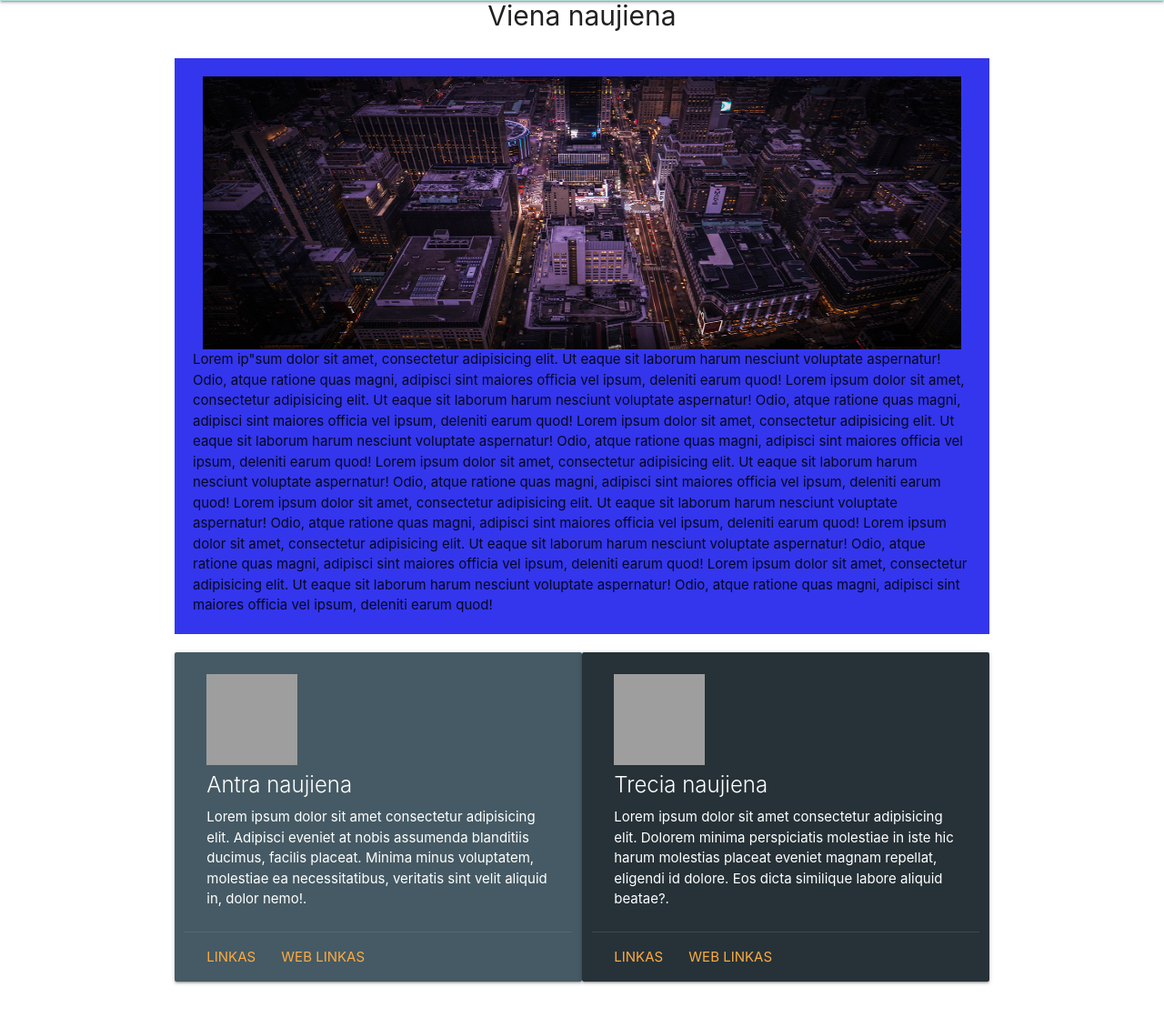
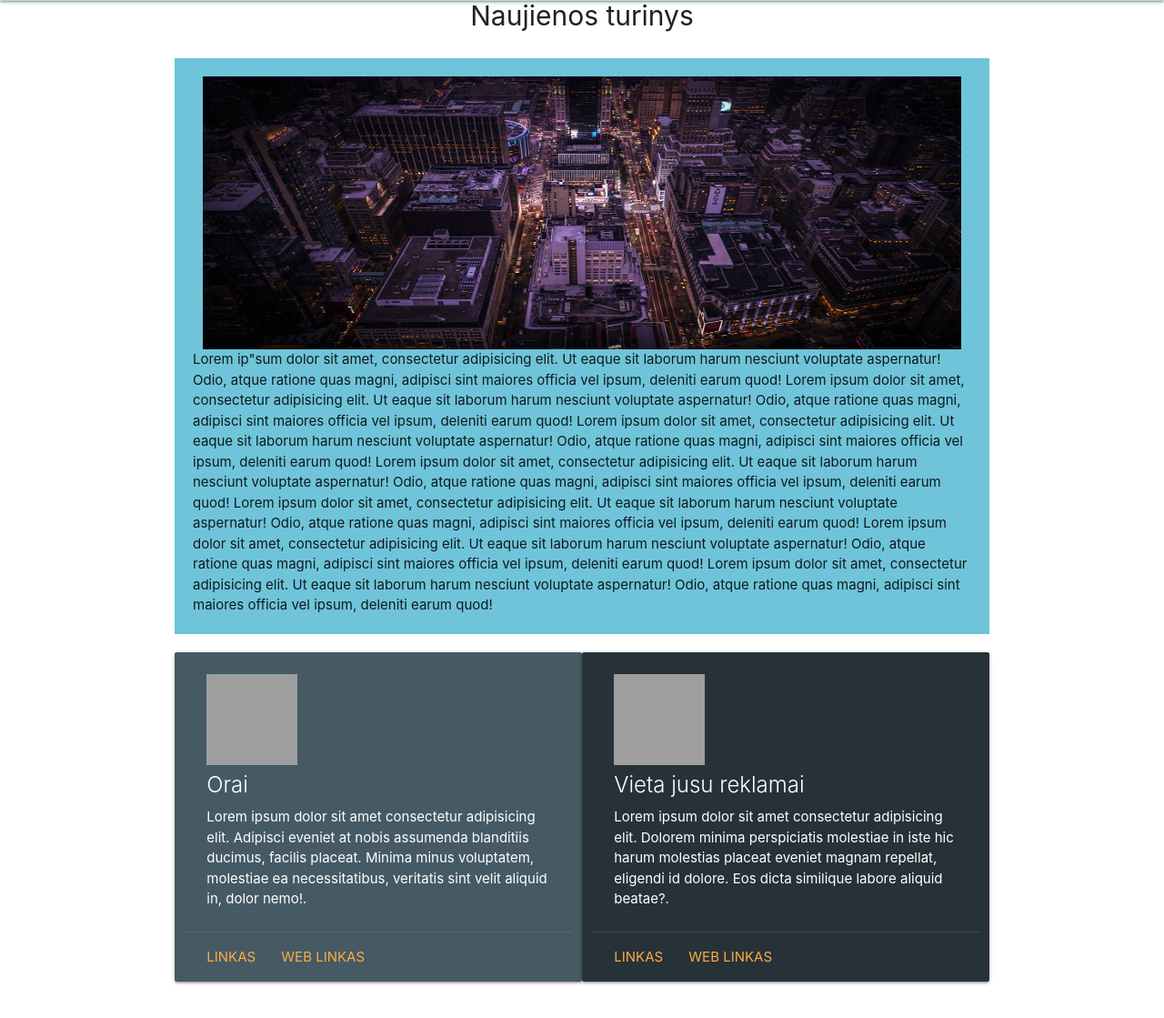
Before and after one commit to aurimasvalys/Projektas2, a PHP site: page /vienanaujiena.php in a window 1280 px wide. Shown: the part 128-1247 px from the top of the page at 91% size. Run offline with PHP 8.4, Linux system fonts and the light colour scheme; grey boxes are pictures that could not be loaded.

Commit message:
trecias puslapis

```diff
--- a/styles/style.css
+++ b/styles/style.css
@@ -195,7 +195,7 @@
 }
 
 .fonas{
-    background-color: rgb(51, 54, 236);
+    background-color: rgb(111, 196, 218);
     border-top: 20px;
     padding:20px;
 
--- a/vienanaujiena.php
+++ b/vienanaujiena.php
@@ -11,7 +11,7 @@
 </nav>
 
 
-<h1 class="antraste container">Viena naujiena</h1>
+<h1 class="antraste container">Naujienos turinys</h1>
 
 
 <div class="fonas row container">
@@ -37,7 +37,7 @@
       <div class="col s8  m6  card blue-grey darken-2">
         <div class="card-content white-text">
         <img src="https://picsum.photos/seed/1/100" alt="">
-          <span class="card-title">Antra naujiena</span>
+          <span class="card-title">Orai</span>
           <p>Lorem ipsum dolor sit amet consectetur adipisicing elit. Adipisci eveniet at nobis assumenda blanditiis ducimus, facilis placeat. Minima minus voluptatem, molestiae ea necessitatibus, veritatis sint velit aliquid in, dolor nemo!.</p>
         </div>
         <div class="card-action">
@@ -49,7 +49,7 @@
       <div class="col s8 m6 card blue-grey darken-4">
         <div class="card-content white-text">
         <img src="https://picsum.photos/seed/2/100" alt="">
-          <span class="card-title">Trecia naujiena</span>
+          <span class="card-title">Vieta jusu reklamai</span>
           <p>Lorem ipsum dolor sit amet consectetur adipisicing elit. Dolorem minima perspiciatis molestiae in iste hic harum molestias placeat eveniet magnam repellat, eligendi id dolore. Eos dicta similique labore aliquid beatae?.</p>
         </div>
         <div class="card-action">
```
